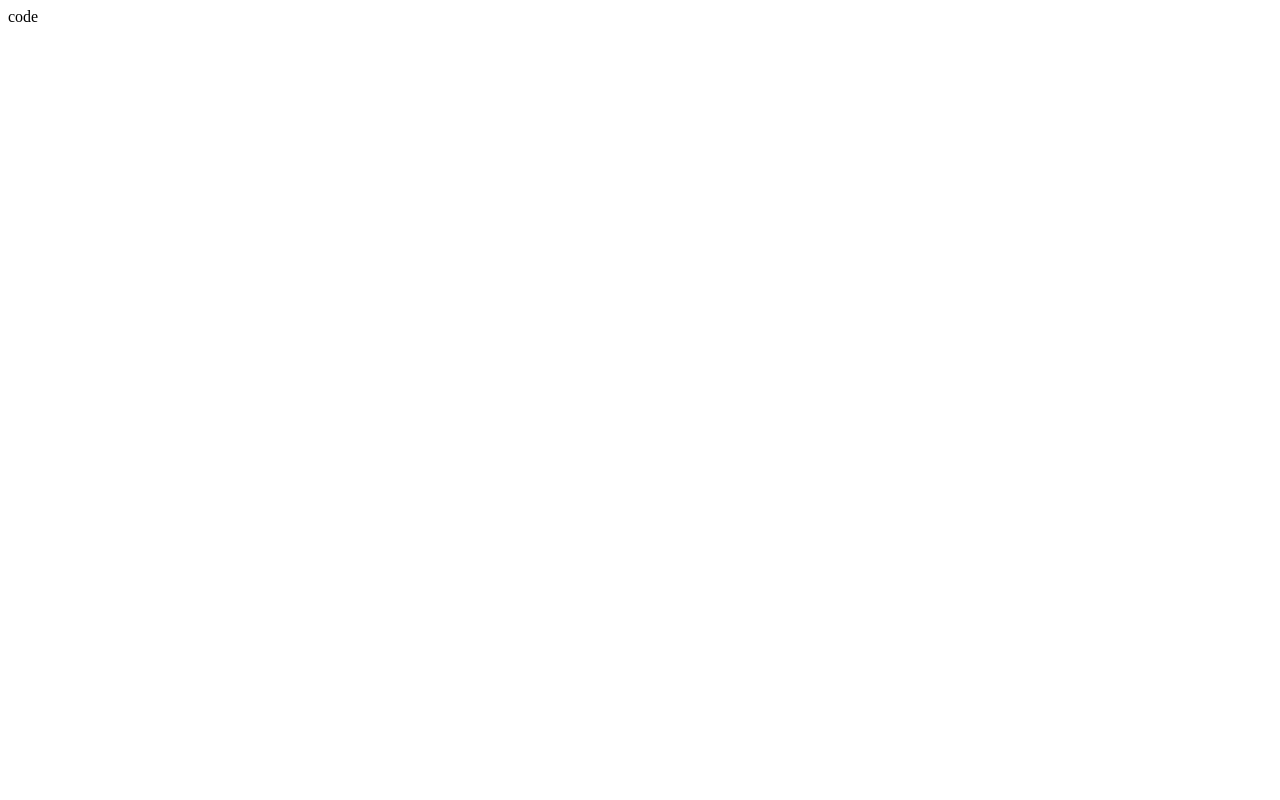
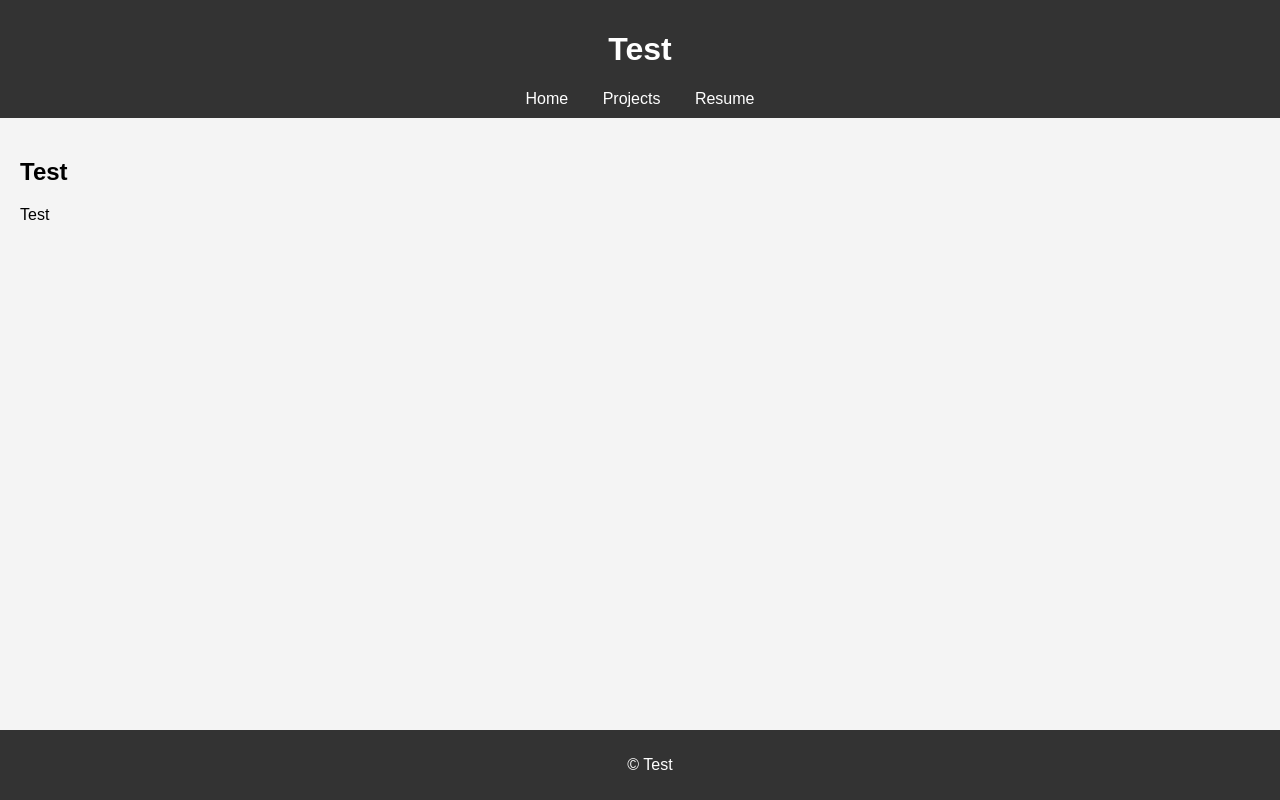
Before and after one commit to lepkinh/personal-website, a Flask app: page / in a window 1280 px wide. Before the commit the page is almost empty. Run offline with Flask 3, Linux system fonts and the light colour scheme.

Commit message:
Added layout for layout.html, extended layout to each route, added bad temp stylesheet

```diff
--- a/app.py
+++ b/app.py
@@ -15,7 +15,7 @@ def resume():
     return render_template('resume.html')
 
 @app.route('/this-page')
-def resume():
+def thisPage():
     return render_template('this-page.html')
 
 if __name__ == '__main__':
--- a/static/css/styles.css
+++ b/static/css/styles.css
@@ -0,0 +1,37 @@
+body {
+    font-family: Arial, sans-serif;
+    margin: 0;
+    padding: 0;
+    background-color: #f4f4f4;
+}
+
+header {
+    background-color: #333;
+    color: white;
+    padding: 10px 0;
+    text-align: center;
+}
+
+nav a {
+    color: white;
+    text-decoration: none;
+    margin: 0 15px;
+}
+
+nav a:hover {
+    text-decoration: underline;
+}
+
+main {
+    padding: 20px;
+}
+
+footer {
+    text-align: center;
+    padding: 10px;
+    background-color: #333;
+    color: white;
+    position: fixed;
+    width: 100%;
+    bottom: 0;
+}
--- a/templates/index.html
+++ b/templates/index.html
@@ -1 +1,9 @@
-code
+{% extends "layout.html" %}
+
+{% block title %}
+    Home Page
+{% endblock %}
+
+{% block main %}
+    <h2>Test</h2>
+{% endblock %}
--- /dev/null
+++ b/templates/layout.html
@@ -0,0 +1,26 @@
+<!DOCTYPE html>
+<html lang="en">
+<head>
+    <meta charset="UTF-8">
+    <meta name="viewport" content="width=device-width, initial-scale=1.0">
+    <title>{% block title %}{% endblock %}</title>
+    <link rel="stylesheet" href="{{ url_for('static', filename='css/styles.css') }}">
+</head>
+<body>
+    <header>
+        <h1>Test</h1>
+        <nav>
+            <a href="/index">Home</a>
+            <a href="/building">Projects</a>
+            <a href="/resume">Resume</a>
+        </nav>
+    </header>
+    <main>
+        <h2>Test</h2>
+        <p>Test</p>
+    </main>
+    <footer>
+        <p>&copy; Test</p>
+    </footer>
+</body>
+</html>
```
Also changed, not shown: templates/building.html (+9 -0 lines), templates/resume.html (+9 -0 lines), templates/this-page.html (+9 -1 lines).
